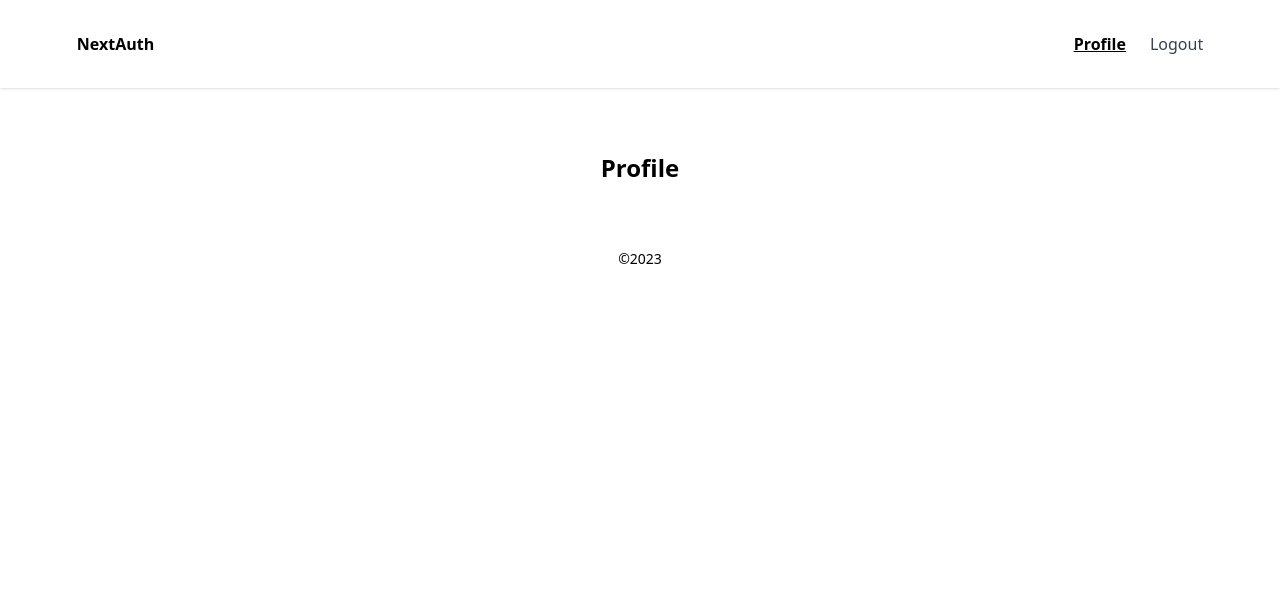
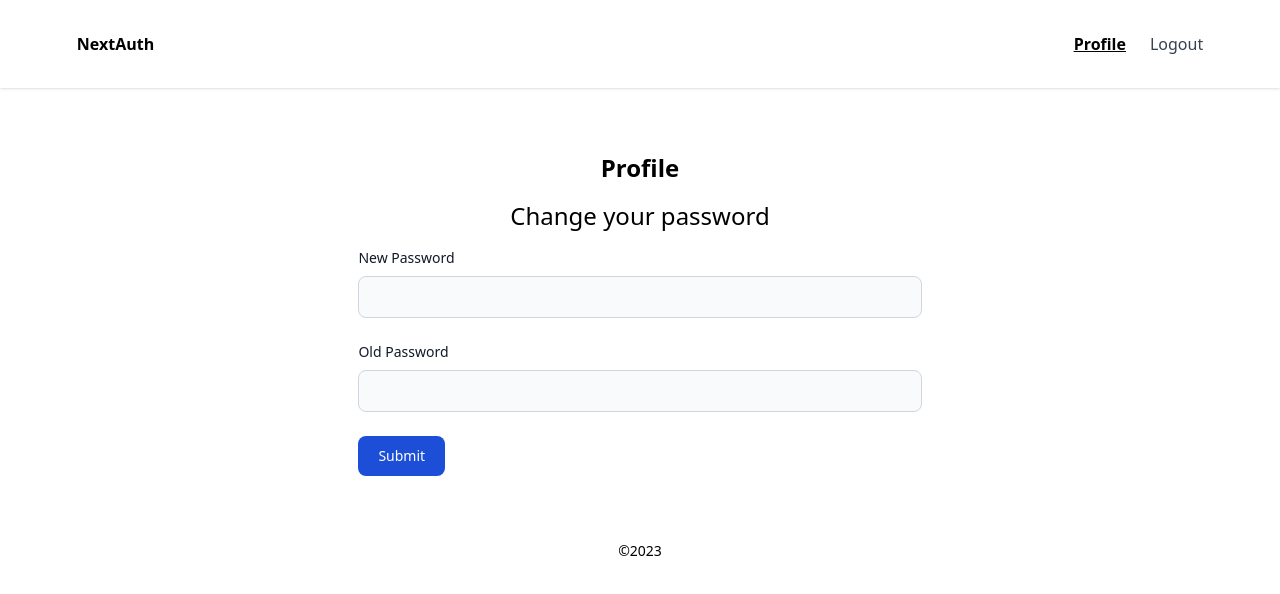
Before and after one commit to AlbertSigsbert/Next-Auth, a Next.js app: page /profile in a window 1280 px wide. Shown: the top 594 px of the page. Built offline with nearby package versions, Linux system fonts and the light colour scheme; no server answers; sample sign-in values are in the browser's storage.

Commit message:
Protect API routes  & update user pwd

```diff
--- a/components/LoginForm.js
+++ b/components/LoginForm.js
@@ -10,7 +10,6 @@ function LoginForm(props) {
   const [password, setPassword] = useState("");
   const router = useRouter();
 
-  //CLIENT SIDE ROUTE GUARDING
     const { status } = useSession();
 
     if (status === "loading") {
--- /dev/null
+++ b/pages/api/user/change-password.js
@@ -0,0 +1,57 @@
+import { getServerSession } from "next-auth/next";
+import { hashPassword, verifyPassword } from "../../../helpers/auth";
+import { connectToDb } from "../../../helpers/db";
+import { authOptions } from "../auth/[...nextauth]";
+
+async function handler(req, res) {
+  //Check if req method is PATCH
+  if (req.method !== "PATCH") {
+    return;
+  }
+
+  //Check if its auth user
+  const session = await getServerSession(req, res, authOptions);
+
+  if (!session) {
+    res.status(401).json({ message: "Not authenticated!" });
+    return;
+  }
+
+  const userEmail = session.user.email;
+  const oldPassword  = req.body.oldPassword;
+  const newPassword  = req.body.newPassword;
+
+  const client = await connectToDb();
+
+  const usersCollection = client.db().collection('users');
+
+  const user = await usersCollection.findOne({email:userEmail});
+
+  if (!user) {
+    res.status(404).json({message:'User not found!'});
+    client.close();
+    return;
+  }
+
+  //Verify password
+  const currentPassword = user.password;
+  const passwordAreEqual = await verifyPassword(oldPassword,currentPassword);
+
+  if (!passwordAreEqual) {
+    res.status(403).json({message:'Invalid old Password!'});
+    client.close();
+    return;
+  }
+
+  const hashedPassword = await hashPassword(newPassword)
+
+  const result = await usersCollection.updateOne({email:userEmail}, { $set: {password : hashedPassword}});
+
+  client.close();
+
+  res.status(200).json({message:'Password updated successfully!'});
+}
+
+
+
+export default handler;
--- a/pages/profile.js
+++ b/pages/profile.js
@@ -1,32 +1,118 @@
 import { getServerSession } from "next-auth/next";
+import { useRef, useState } from "react";
 import { authOptions } from "./api/auth/[...nextauth]";
 
-// import { useSession } from "next-auth/react";
-// import { useRouter } from "next/router";
+function Profile(props) {
+  const [error, setError] = useState(null);
+  const [success, setSuccess] = useState(null);
+  const oldPasswordRef = useRef();
+  const newPasswordRef = useRef();
 
-function Profile(props) {
-  //CLIENT SIDE ROUTE GUARDING
-  //   const router = useRouter();
-  //   const { status } = useSession({
-  //     required: true,
-  //     onUnauthenticated() {
-  //       router.push("/login");
-  //     },
-  //   });
+  async function handleSubmit(event) {
+    event.preventDefault();
 
-  //   if (status === "loading") {
-  //     return <p>Loading...</p>;
-  //   }
+    const oldPassword = oldPasswordRef.current.value;
+    const newPassword = newPasswordRef.current.value;
+
+    //Client validation
+    if (newPassword.trim().length < 8) {
+      setError("Password should atleast have 8 characters");
+      return;
+    }
+
+    //Send req to api
+
+      const response = await fetch('/api/user/change-password',{
+        method:'PATCH',
+        body:JSON.stringify({
+          oldPassword,
+          newPassword
+        }),
+        headers:{
+          'Content-Type':'application/json'
+        }
+    });
+
+    if (!response.ok) {
+     const err = await response.json();
+     setError(err.message);
+      return;
+    }
+
+    const data  = await response.json();
+
+    setSuccess(data.message)
+
+
+
+  }
 
   return (
     <div className="mx-[6%] my-16">
       <h1 className="text-center text-2xl font-bold">Profile</h1>
+      <form className="w-1/2 mx-auto" onSubmit={handleSubmit}>
+        <h1 className="text-center my-4 text-2xl">Change your password</h1>
+        <div className="mb-6">
+          <label
+            htmlFor="New Password"
+            className="block mb-2 text-sm font-medium text-gray-900"
+          >
+            New Password
+          </label>
+          <input
+            type="password"
+            id="New Password"
+            ref={newPasswordRef}
+            className="bg-gray-50 border border-gray-300 text-gray-900 text-sm rounded-lg focus:ring-blue-500 focus:border-blue-500 block w-full p-2.5"
+            required
+          />
+        </div>
+        <div className="mb-6">
+          <label
+            htmlFor="Old Password"
+            className="block mb-2 text-sm font-medium text-gray-900"
+          >
+            Old Password
+          </label>
+          <input
+            type="password"
+            id="Old Password"
+            ref={oldPasswordRef}
+            className="bg-gray-50 border border-gray-300 text-gray-900 text-sm rounded-lg focus:ring-blue-500 focus:border-blue-500 block w-full p-2.5"
+            required
+          />
+        </div>
+        <button
+          type="submit"
+          className="text-white bg-blue-700 hover:bg-blue-800 focus:ring-4 focus:outline-none focus:ring-blue-300 font-medium rounded-lg text-sm w-full sm:w-auto px-5 py-2.5 text-center"
+        >
+          Submit
+        </button>
+      </form>
+
+      {error && (
+        <div
+          className="w-1/2 mx-auto p-4 my-8 text-sm text-red-800 rounded-lg bg-red-50"
+          role="alert"
+        >
+          <span className="font-medium px-2">Error!</span>{error}
+        </div>
+      )}
+
+      {success && (
+        <div
+          className="w-1/2 mx-auto p-4 my-8 text-sm text-green-800 rounded-lg bg-green-50"
+          role="alert"
+        >
+          <span className="font-medium px-2">Success!</span>{success}
+        </div>
+      )}
     </div>
   );
 }
 
 export async function getServerSideProps(context) {
-  const session = await getServerSession(context.req,context.res, authOptions);
+  const session = await getServerSession(context.req, context.res, authOptions);
 
   if (!session) {
     return {
@@ -39,7 +125,7 @@ export async function getServerSideProps(context) {
 
   return {
     props: {
-      session:JSON.parse(JSON.stringify(session))
+      session: JSON.parse(JSON.stringify(session)),
     },
   };
 }
```
